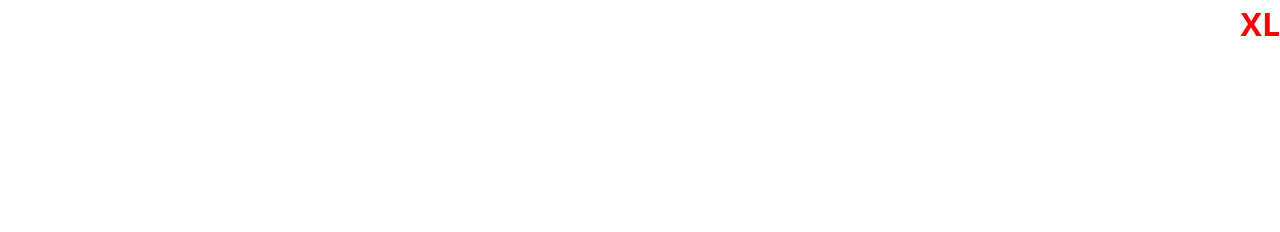
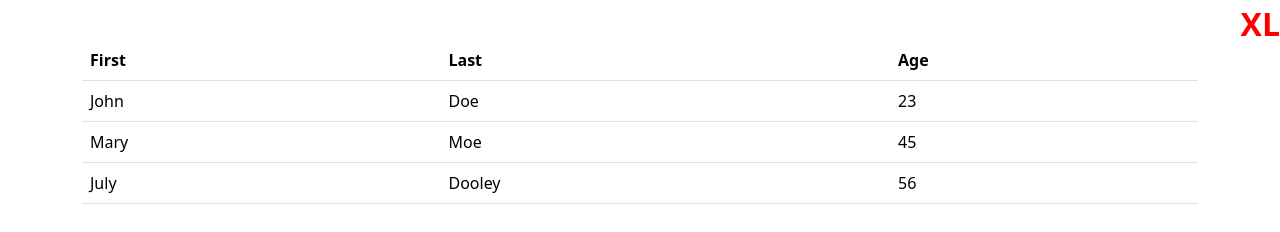
Before and after one commit to blessingtb3/bootstrap, a plain HTML site: page project/index.html in a window 1280 px wide. Drawn offline with nearby package versions, Linux system fonts and the light colour scheme.

Commit message:
feat: add table

```diff
--- a/project/index.html
+++ b/project/index.html
@@ -24,5 +24,32 @@
   </head>
   <body>
     <div class="container">
+      <table class="table">
+        <thead>
+          <tr>
+            <th>First</th>
+            <th>Last</th>
+            <th>Age</th>
+          </tr>
+        </thead>
+        <tbody>
+          <tr>
+            <td>John</td>
+            <td>Doe</td>
+            <td>23</td>
+          </tr>
+          <tr>
+            <td>Mary</td>
+            <td>Moe</td>
+            <td>45</td>
+          </tr>
+          <tr>
+            <td>July</td>
+            <td>Dooley</td>
+            <td>56</td>
+          </tr>
+        </tbody>
+      </table>
+    </div>
   </body>
 </html>
```
